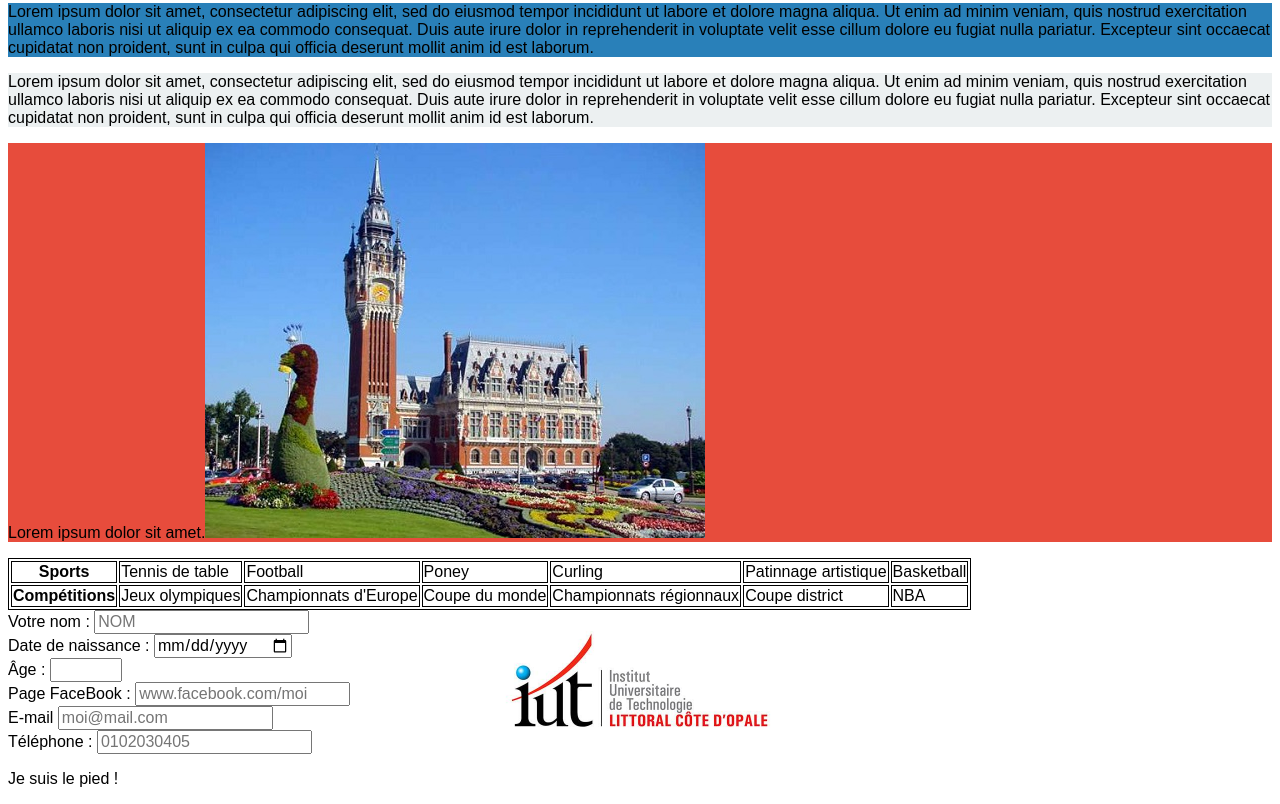
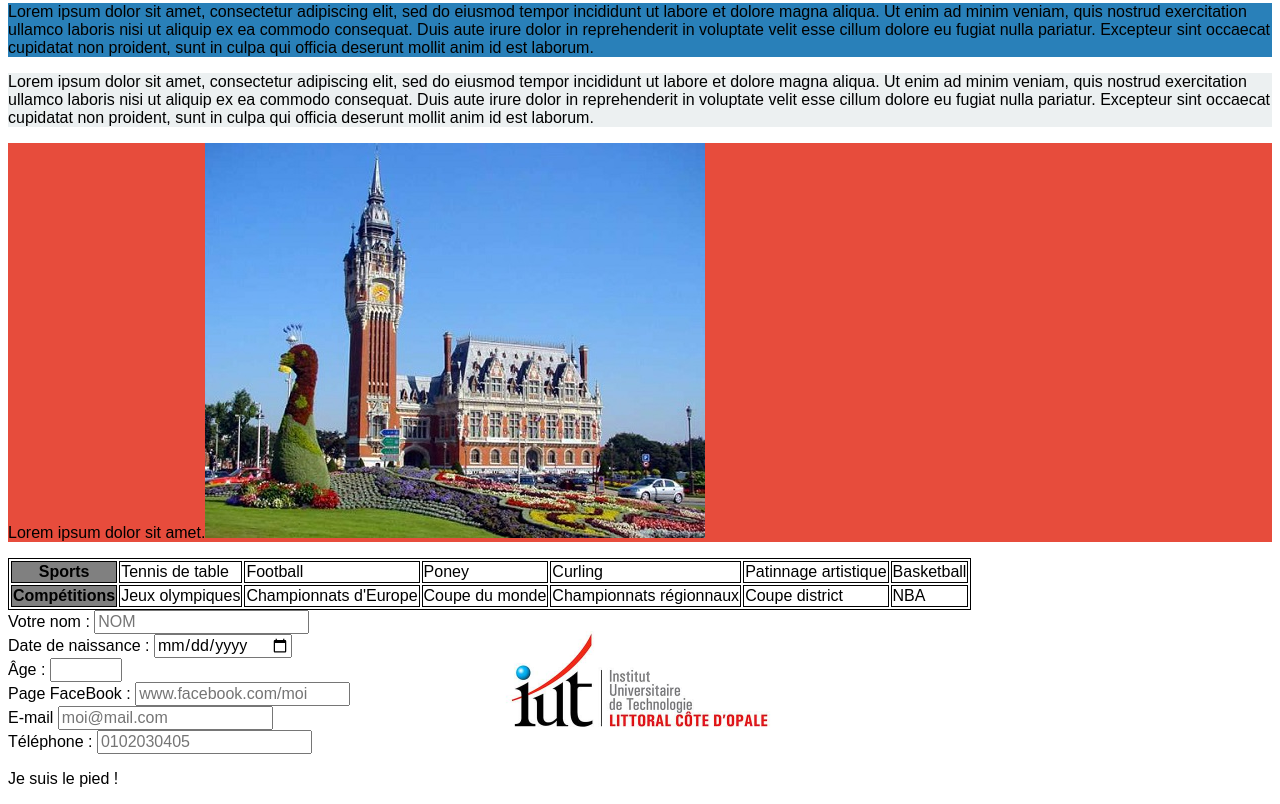
Before and after one commit to SirBaptiste/comp_info, a plain HTML site: page index.html in a window 1280 px wide. Shown: the part 441-1245 px from the top of the page. Drawn offline with Linux system fonts and the light colour scheme.

Commit message:
tatableer

```diff
--- a/css/style.css
+++ b/css/style.css
@@ -33,3 +33,6 @@ h1{
 table, th, td {
    border: 1px solid black;
 }
+th{
+	background-color : grey;
+}
```
